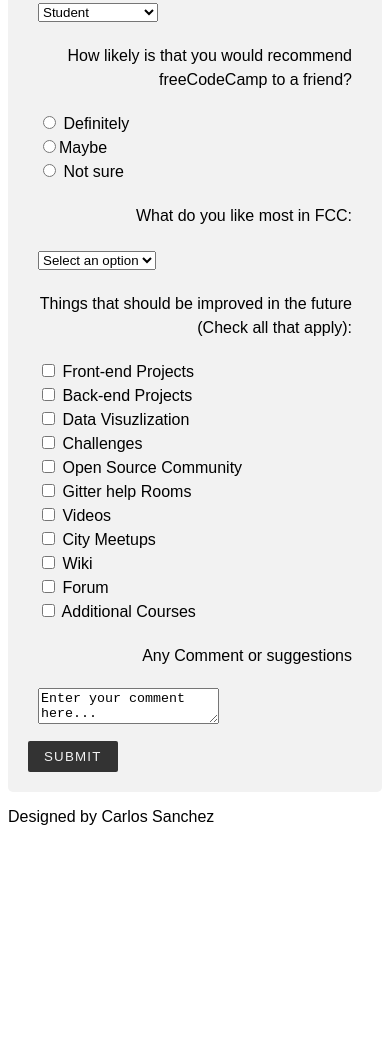
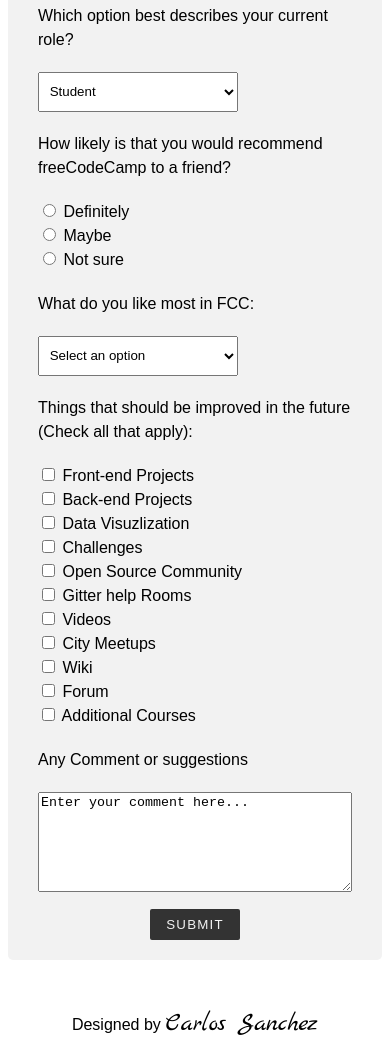
Before and after one commit to JaviRoser/FCCSurveyForm, a website: page index.html in a window 390 px wide. Shown: the part 530-1586 px from the top of the page. Before the commit the page ends 1372 px from the top, so only its background shows below. Drawn offline with Linux system fonts and the light colour scheme.

Commit message:
Add gulp and responsiveness

```diff
--- a/css/Responsive.css
+++ b/css/Responsive.css
@@ -1,15 +1,59 @@
-@media screen and (max-width: 450px) {
-  .canvasProperties {
-    padding: 2em 0 2em 0;
-    line-height: 2em;
-  }
-  /*
-Choose Grid Size and Pick a color
-*/
-  .col-md-6 {
-    padding: 0.5em 0 0.5em 0;
-  }
-  .col-md-12 {
-    padding-top: 2em;
-  }
+/* Extra small devices (phones, 600px and down) */
+
+@media only screen and (max-width: 600px) {
+    label {
+        display: inline-block;
+        text-align: left;
+    }
+    textarea {
+        width: 100%;
+        height: 100px;
+    }
+    .submit-button {
+        text-align: center;
+    }
 }
+
+
+
+
+
+
+/* Small devices (portrait tablets and large phones, 600px and up) */
+
+@media only screen and (min-width: 600px) {
+    ...
+}
+
+
+
+
+
+
+/* Medium devices (landscape tablets, 768px and up) */
+
+@media only screen and (min-width: 768px) {
+    ...
+}
+
+
+
+
+
+
+/* Large devices (laptops/desktops, 992px and up) */
+
+@media only screen and (min-width: 992px) {
+    ...
+}
+
+
+
+
+
+
+/* Extra large devices (large laptops and desktops, 1200px and up) */
+
+@media only screen and (min-width: 1200px) {
+    ...
+}
--- a/css/style.css
+++ b/css/style.css
@@ -5,6 +5,7 @@
 body {
     font-family: Arial, Helvetica, sans-serif;
 }
+
 
 
 
@@ -26,24 +27,76 @@
 }
 
 
+
+
+
+
 /*Color and size of the form*/
 
 .form-container {
     border-radius: 5px;
     background-color: #f2f2f2;
     padding: 20px;
-    width: 650px;
+    width: 850px;
     line-height: 1.5em;
 }
 
+
+
+
+
+/*name, email, age and questions*/
 
 label {
     display: block;
     text-align: right;
 }
 
+#name-label,
+#email-label,
+#number-label {
+    padding-top: 0.5em;
+}
 
 
+
+
+
+/*Input boxes*/
+
+#name,
+#email,
+#age,
+select {
+    width: 200px;
+    height: 40px;
+    padding: 0.5em;
+}
+
+
+
+
+/* Submit Button*/
+
+button {
+    margin-left: auto;
+    padding: 8px 16px;
+    border: none;
+    background: #333;
+    color: #f2f2f2;
+    text-transform: uppercase;
+    letter-spacing: .09em;
+    border-radius: 2px;
+}
+
+
+
+/*Textarea */
+
+textarea {
+    width: 300px;
+    height: 100px;
+}
 
 
 
@@ -53,10 +106,6 @@
     display: -webkit-flex;
     display: flex;
 }
-
-
-
-
 
 
 
@@ -78,32 +127,25 @@
 
 
 
-/* Submit Button*/
-
-button {
-    margin-left: auto;
-    padding: 8px 16px;
-    border: none;
-    background: #333;
-    color: #f2f2f2;
-    text-transform: uppercase;
-    letter-spacing: .09em;
-    border-radius: 2px;
-}
-
-
 
 
 
 
 /* Style the footer */
 
-.footer {
-    background-color: #f1f1f1;
-    padding: 10px;
+footer {
+    left: 0;
+    bottom: 0;
+    width: 100%;
+    padding-top: 2em;
     text-align: center;
 }
 
+/*Style My name*/
+span {
+    font-family: 'Marck Script', cursive;
+    font-size: 1.6em;
+}
 
 
 
--- a/index.html
+++ b/index.html
@@ -1,15 +1,21 @@
+<!-- Responsive Web Design Projects - Survey Form
+  September 6,2018
+  Designed by Carlos Sanchez-->
 <!DOCTYPE html>
 <html>
 
 <head>
-    <meta charset="utf-8">
+    <meta charset="UTF-8">
     <meta name="Project Description" content="Survey Form">
     <meta name="viewport" content="width=device-width,initial-scale=1">
     <meta http-equiv="X-UA-Compatible" content="IE=edge">
-    <title>FreeCode Camp Survey Form</title>
+    <link href="https://fonts.googleapis.com/css?family=Handlee|Kaushan+Script|Marck+Script" rel="stylesheet">
     <link rel="stylesheet" href="css/style.css">
     <link rel="stylesheet" href="css/responsive.css">
+    <!--To test project-->
+    <script src="https://cdn.freecodecamp.org/testable-projects-fcc/v1/bundle.js"></script>
 </head>
+<title>FreeCode Camp Survey Form</title>
 
 <body>
     <header id="title">
@@ -18,9 +24,9 @@
     <main id="form-content">
         <div class="form-container">
             <form id="survey-form">
-                       <section id="description">
-            <p >Let us know how we can improve FreeCodeCamp</p>
-        </section>
+                <section id="description">
+                    <p>Let us know how we can improve FreeCodeCamp</p>
+                </section>
                 <div class="row">
                     <div class="column">
                         <label for="name" id="name-label">Name:</label>
@@ -42,7 +48,7 @@
                         <label for="age" id="number-label">Age:</label>
                     </div>
                     <div class="column">
-                        <input type="number" id="number" name="" placeholder="Age">
+                        <input type="number" id="age" name="" placeholder="Age">
                     </div>
                 </div>
                 <div class="row">
@@ -66,7 +72,7 @@
                     <div class="column">
                         <input type="radio" name="recommendation" value="definitely"> Definitely
                         <br>
-                        <input type="radio" name="recommendation" value="maybe">Maybe
+                        <input type="radio" name="recommendation" value="maybe"> Maybe
                         <br>
                         <input type="radio" name="recommendation" value="not-sure "> Not sure
                     </div>
@@ -119,16 +125,18 @@
                         <label> Any Comment or suggestions</label>
                     </div>
                     <div class="column">
-                        <textarea id="">Enter your comment here...</textarea>
+                        <textarea id="comments">Enter your comment here...</textarea>
                     </div>
                 </div>
-                <button id="submit">Submit</button>
+                <div class="submit-button">
+                    <button id="submit">Submit</button>
+                </div>
             </form>
         </div>
         <!---End of Container-->
     </main>
     <footer>
-        <p>Designed by Carlos Sanchez</p>
+        <p>Designed by <span>Carlos Sanchez</span></p>
     </footer>
 </body>
 
```
Also changed, not shown: gulpfile.js (added, +31 -0 lines), package.json (added, +23 -0 lines), 2 other files.
